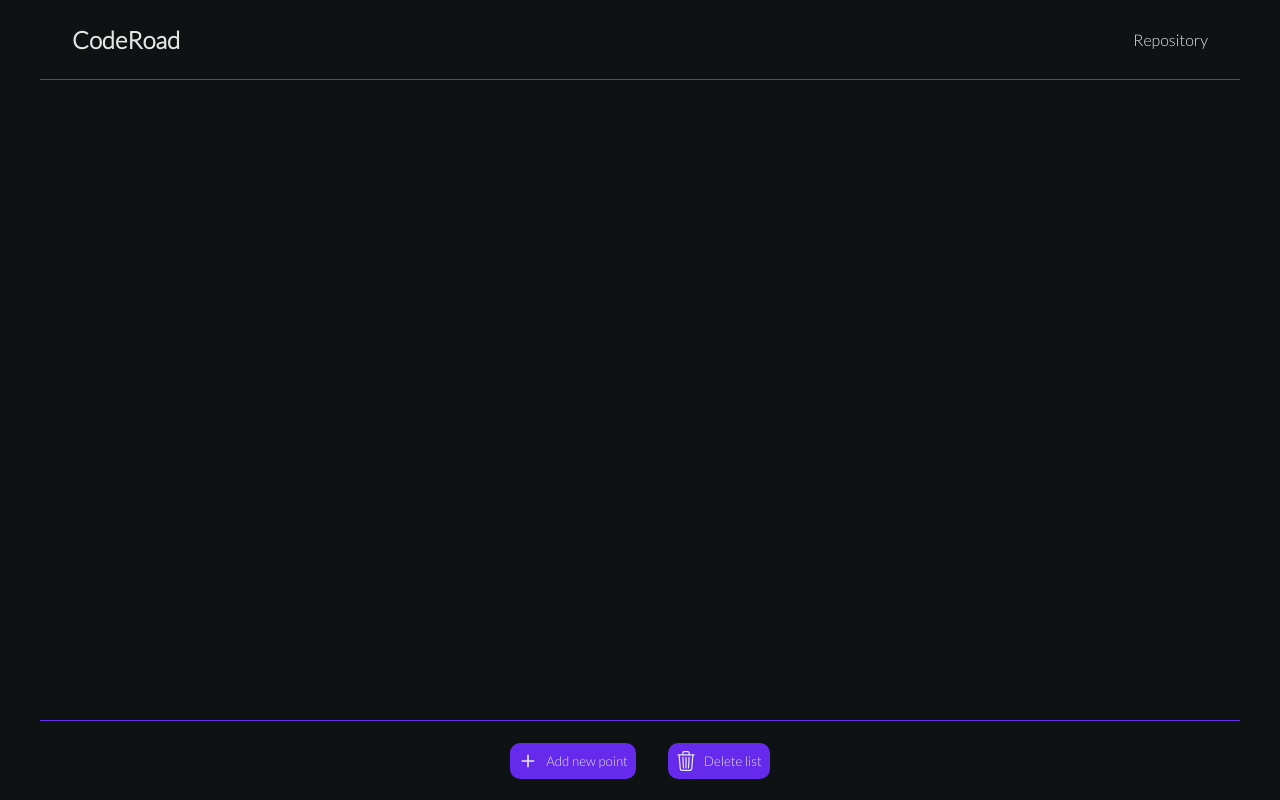
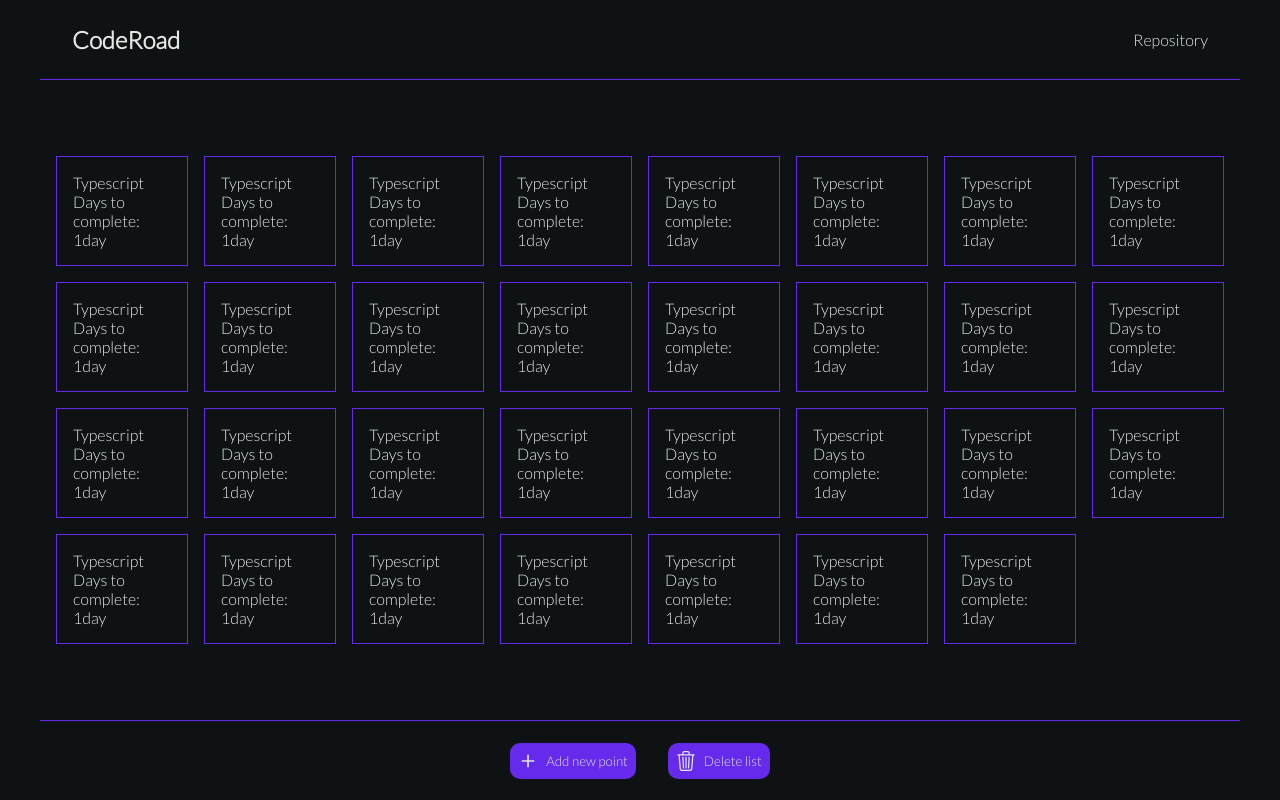
Before and after one commit to pawelrybka/React-Typescript-Game, a React (Vite) app: page / in a window 1280 px wide. Built offline with nearby package versions, Linux system fonts and the light colour scheme.

Commit message:
Finished layout for main section

```diff
--- a/src/Components/AddModal/AddModal.tsx
+++ b/src/Components/AddModal/AddModal.tsx
@@ -42,6 +42,7 @@ function AddModal() {
             <div className={styles.buttons}>
               {tech.map(tech => (
                 <input
+                  key={tech}
                   type="button"
                   value={tech}
                   onClick={() => setInputValue(tech)}
--- a/src/Components/Main/Main.module.css
+++ b/src/Components/Main/Main.module.css
@@ -1,13 +1,24 @@
 .main {
   background-color: var(--dark);
   padding: 5rem 0;
+  display: flex;
+  place-items: center;
 }
 
 .main__container {
-  max-width: 1200px;
-  margin: auto;
-  height: 100%;
-  display: flex;
-  justify-content: center;
-  align-items: center;
+  max-width: min(1200px, 100%);
+  padding: 1rem;
+  margin: 0 auto;
+  display: grid;
+  grid-gap: 1rem;
+  grid-template-columns: repeat(auto-fit, minmax(120px, 1fr));
+  place-items: center;
+  overflow: auto;
 }
+
+.article {
+  padding: 1rem;
+  border: 1px solid var(--purple);
+  gap: 1rem;
+  cursor: pointer;
+}
--- a/src/Components/Main/Main.tsx
+++ b/src/Components/Main/Main.tsx
@@ -3,7 +3,132 @@ import styles from './Main.module.css';
 function Main() {
   return (
     <div className={styles.main}>
-      <div className={styles.main__container}></div>
+      <div className={styles.main__container}>
+        <div className={styles.article}>
+          <p>Typescript</p>
+          <p>Days to complete: 1day</p>
+        </div>
+        <div className={styles.article}>
+          <p>Typescript</p>
+          <p>Days to complete: 1day</p>
+        </div>
+        <div className={styles.article}>
+          <p>Typescript</p>
+          <p>Days to complete: 1day</p>
+        </div>
+        <div className={styles.article}>
+          <p>Typescript</p>
+          <p>Days to complete: 1day</p>
+        </div>
+        <div className={styles.article}>
+          <p>Typescript</p>
+          <p>Days to complete: 1day</p>
+        </div>
+        <div className={styles.article}>
+          <p>Typescript</p>
+          <p>Days to complete: 1day</p>
+        </div>
+        <div className={styles.article}>
+          <p>Typescript</p>
+          <p>Days to complete: 1day</p>
+        </div>
+        <div className={styles.article}>
+          <p>Typescript</p>
+          <p>Days to complete: 1day</p>
+        </div>
+        <div className={styles.article}>
+          <p>Typescript</p>
+          <p>Days to complete: 1day</p>
+        </div>
+        <div className={styles.article}>
+          <p>Typescript</p>
+          <p>Days to complete: 1day</p>
+        </div>
+        <div className={styles.article}>
+          <p>Typescript</p>
+          <p>Days to complete: 1day</p>
+        </div>
+        <div className={styles.article}>
+          <p>Typescript</p>
+          <p>Days to complete: 1day</p>
+        </div>
+        <div className={styles.article}>
+          <p>Typescript</p>
+          <p>Days to complete: 1day</p>
+        </div>
+        <div className={styles.article}>
+          <p>Typescript</p>
+          <p>Days to complete: 1day</p>
+        </div>
+        <div className={styles.article}>
+          <p>Typescript</p>
+          <p>Days to complete: 1day</p>
+        </div>
+        <div className={styles.article}>
+          <p>Typescript</p>
+          <p>Days to complete: 1day</p>
+        </div>
+        <div className={styles.article}>
+          <p>Typescript</p>
+          <p>Days to complete: 1day</p>
+        </div>
+        <div className={styles.article}>
+          <p>Typescript</p>
+          <p>Days to complete: 1day</p>
+        </div>
+        <div className={styles.article}>
+          <p>Typescript</p>
+          <p>Days to complete: 1day</p>
+        </div>
+        <div className={styles.article}>
+          <p>Typescript</p>
+          <p>Days to complete: 1day</p>
+        </div>
+        <div className={styles.article}>
+          <p>Typescript</p>
+          <p>Days to complete: 1day</p>
+        </div>
+        <div className={styles.article}>
+          <p>Typescript</p>
+          <p>Days to complete: 1day</p>
+        </div>
+        <div className={styles.article}>
+          <p>Typescript</p>
+          <p>Days to complete: 1day</p>
+        </div>
+        <div className={styles.article}>
+          <p>Typescript</p>
+          <p>Days to complete: 1day</p>
+        </div>
+        <div className={styles.article}>
+          <p>Typescript</p>
+          <p>Days to complete: 1day</p>
+        </div>
+        <div className={styles.article}>
+          <p>Typescript</p>
+          <p>Days to complete: 1day</p>
+        </div>
+        <div className={styles.article}>
+          <p>Typescript</p>
+          <p>Days to complete: 1day</p>
+        </div>
+        <div className={styles.article}>
+          <p>Typescript</p>
+          <p>Days to complete: 1day</p>
+        </div>
+        <div className={styles.article}>
+          <p>Typescript</p>
+          <p>Days to complete: 1day</p>
+        </div>
+        <div className={styles.article}>
+          <p>Typescript</p>
+          <p>Days to complete: 1day</p>
+        </div>
+        <div className={styles.article}>
+          <p>Typescript</p>
+          <p>Days to complete: 1day</p>
+        </div>
+      </div>
     </div>
   );
 }
```
